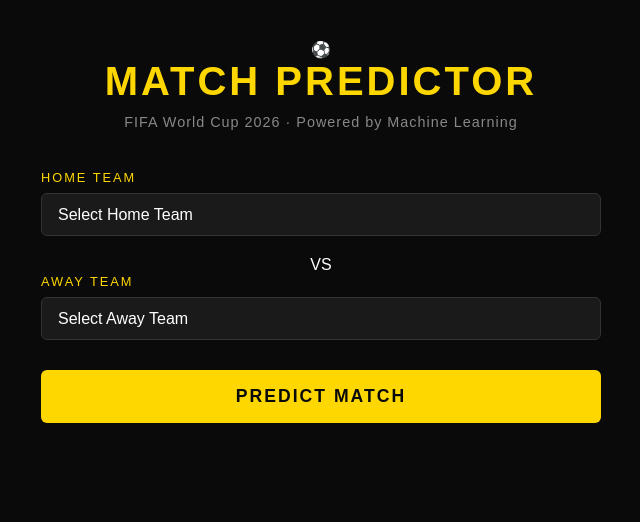
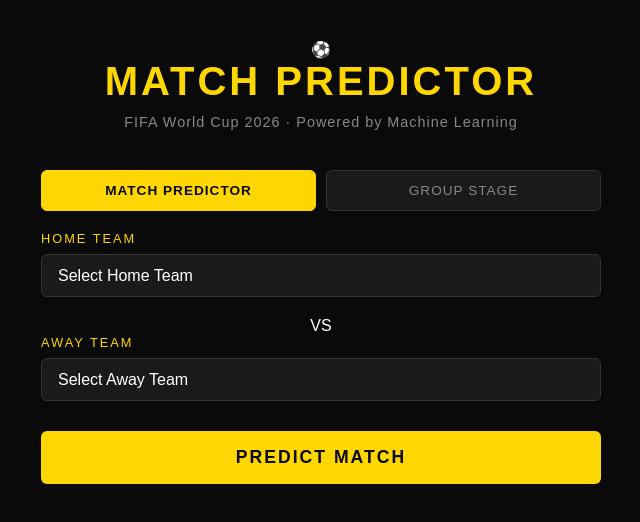
Before and after one commit to scourdy29/Match-Predictor, a React (Create React App) app in the folder frontend/: page / in a window 1280 px wide. Shown: the top 522 px of the page, without its empty margins (319-959 px from the left). Built offline with nearby package versions, Linux system fonts and the light colour scheme.

Commit message:
Adding group stage predictor

```diff
--- a/frontend/src/App.css
+++ b/frontend/src/App.css
@@ -132,3 +132,71 @@
   text-align: right;
   font-size: 0.75rem;
 }
+
+.tabs {
+  display: flex;
+  gap: 10px;
+  margin-bottom: 20px;
+}
+
+.tab {
+  flex: 1;
+  padding: 12px;
+  background-color: #1a1a1a;
+  color: #888;
+  border: 1px solid #333;
+  border-radius: 6px;
+  cursor: pointer;
+  font-size: 0.85rem;
+  letter-spacing: 1px;
+  text-transform: uppercase;
+}
+
+.tab.active {
+  background-color: #FFD700;
+  color: #0a0a0a;
+  border-color: #FFD700;
+  font-weight: bold;
+}
+
+.group-table {
+  margin-top: 20px;
+  border: 1px solid #222;
+  border-radius: 8px;
+  overflow: hidden;
+}
+
+.group-title {
+  background-color: #1a1a1a;
+  color: #FFD700;
+  padding: 10px 16px;
+  font-size: 0.85rem;
+  letter-spacing: 2px;
+}
+
+.group-row {
+  display: flex;
+  align-items: center;
+  padding: 10px 16px;
+  border-bottom: 1px solid #1a1a1a;
+  gap: 12px;
+  font-size: 0.9rem;
+}
+
+.group-row.qualify {
+  border-left: 3px solid #FFD700;
+}
+
+.group-pos {
+  color: #666;
+  width: 16px;
+}
+
+.group-team {
+  flex: 1;
+}
+
+.group-pts {
+  color: #FFD700;
+  font-weight: bold;
+}
--- a/frontend/src/App.js
+++ b/frontend/src/App.js
@@ -1,17 +1,32 @@
-import React, {useState} from "react";
+import React, { useState } from "react";
 import "./App.css";
 
 const teams = [
   "Algeria", "Argentina", "Australia", "Austria", "Belgium",
   "Bosnia and Herzegovina", "Brazil", "Canada", "Cape Verde",
-  "Colombia", "Congo DR", "Croatia", "Curaçao", 'Czechia',
+  "Colombia", "Congo DR", "Croatia", "Curaçao", "Czechia",
   "Ecuador", "Egypt", "England", "France", "Germany",
-  "Ghana", "Haiti", "Iran", 'Iraq', "Ivory Coast", "Japan",
-  "Jordan", "Mexico","Morocco", "Netherlands", "New Zealand",
+  "Ghana", "Haiti", "Iran", "Iraq", "Ivory Coast", "Japan",
+  "Jordan", "Mexico", "Morocco", "Netherlands", "New Zealand",
   "Norway", "Panama", "Paraguay", "Portugal", "Qatar", "Saudi Arabia",
   "Scotland", "Senegal", "South Africa", "South Korea", "Spain",
-  "Sweden","Switzerland", "Tunisia", "Türkiye", "United States", "Uruguay"
+  "Sweden", "Switzerland", "Tunisia", "Türkiye", "United States", "Uruguay"
 ];
+
+const groups = {
+  A: ["Mexico", "South Africa", "South Korea", "Czechia"],
+  B: ["Canada", "Switzerland", "Qatar", "Bosnia and Herzegovina"],
+  C: ["Brazil", "Morocco", "Scotland", "Haiti"],
+  D: ["United States", "Paraguay", "Australia", "Türkiye"],
+  E: ["Germany", "Curaçao", "Ivory Coast", "Ecuador"],
+  F: ["Netherlands", "Japan", "Tunisia", "Sweden"],
+  G: ["Belgium", "Egypt", "Iran", "New Zealand"],
+  H: ["Spain", "Cape Verde", "Saudi Arabia", "Uruguay"],
+  I: ["France", "Senegal", "Norway", "Iraq"],
+  J: ["Argentina", "Algeria", "Austria", "Jordan"],
+  K: ["Portugal", "Colombia", "Uzbekistan", "Congo DR"],
+  L: ["England", "Croatia", "Ghana", "Panama"]
+};
 
 function App() {
   const [homeTeam, setHomeTeam] = useState("");
@@ -19,6 +34,9 @@
   const [prediction, setPrediction] = useState("");
   const [confidence, setConfidence] = useState(null);
   const [headToHead, setHeadToHead] = useState([]);
+  const [activeTab, setActiveTab] = useState("predictor");
+  const [groupResults, setGroupResults] = useState({});
+  const [simulating, setSimulating] = useState(false);
 
   function formatPrediction(pred) {
     if (pred === "home_win") return `🏆 ${homeTeam} Wins!`;
@@ -49,6 +67,41 @@
     .catch(error => console.error("Error:", error));
   }
 
+  async function simulateGroups() {
+    setSimulating(true);
+    const results = {};
+
+    for (const [group, groupTeams] of Object.entries(groups)) {
+      const standings = {};
+      groupTeams.forEach(t => standings[t] = { points: 0, played: 0 });
+
+      for (let i = 0; i < groupTeams.length; i++) {
+        for (let j = i + 1; j < groupTeams.length; j++) {
+          const home = groupTeams[i];
+          const away = groupTeams[j];
+          const res = await fetch('https://match-predictor-kv3y.onrender.com/predict', {
+            method: 'POST',
+            headers: { 'Content-Type': 'application/json' },
+            body: JSON.stringify({ home_team: home, away_team: away, tournament: "FIFA World Cup" })
+          });
+          const data = await res.json();
+          standings[home].played++;
+          standings[away].played++;
+          if (data.predicted_winner === "home_win") standings[home].points += 3;
+          else if (data.predicted_winner === "away_win") standings[away].points += 3;
+          else { standings[home].points += 1; standings[away].points += 1; }
+        }
+      }
+
+      results[group] = Object.entries(standings)
+        .sort((a, b) => b[1].points - a[1].points)
+        .map(([team, stats]) => ({ team, ...stats }));
+    }
+
+    setGroupResults(results);
+    setSimulating(false);
+  }
+
   return (
     <div className="app">
       <div className="header">
@@ -57,6 +110,16 @@
         <p className="subtitle">FIFA World Cup 2026 · Powered by Machine Learning</p>
       </div>
 
+      <div className="tabs">
+        <button className={activeTab === "predictor" ? "tab active" : "tab"} onClick={() => setActiveTab("predictor")}>
+          Match Predictor
+        </button>
+        <button className={activeTab === "groups" ? "tab active" : "tab"} onClick={() => setActiveTab("groups")}>
+          Group Stage
+        </button>
+      </div>
+
+      {activeTab === "predictor" && (
         <div className="card">
           <div className="form-group">
             <label>Home Team</label>
@@ -111,6 +174,29 @@
             </div>
           )}
         </div>
+      )}
+
+      {activeTab === "groups" && (
+        <div className="card">
+          <button className="predict-btn" onClick={simulateGroups} disabled={simulating}>
+            {simulating ? "Simulating... (this takes ~30 seconds)" : "⚽ Simulate All Groups"}
+          </button>
+
+          {Object.entries(groupResults).map(([group, standings]) => (
+            <div key={group} className="group-table">
+              <h3 className="group-title">Group {group}</h3>
+              {standings.map((s, i) => (
+                <div key={s.team} className={`group-row ${i < 2 ? "qualify" : ""}`}>
+                  <span className="group-pos">{i + 1}</span>
+                  <span className="group-team">{s.team}</span>
+                  <span className="group-played">{s.played} played</span>
+                  <span className="group-pts">{s.points} pts</span>
+                </div>
+              ))}
+            </div>
+          ))}
+        </div>
+      )}
     </div>
   );
 }
```
Lines whose indentation alone changed are shown as unchanged.
